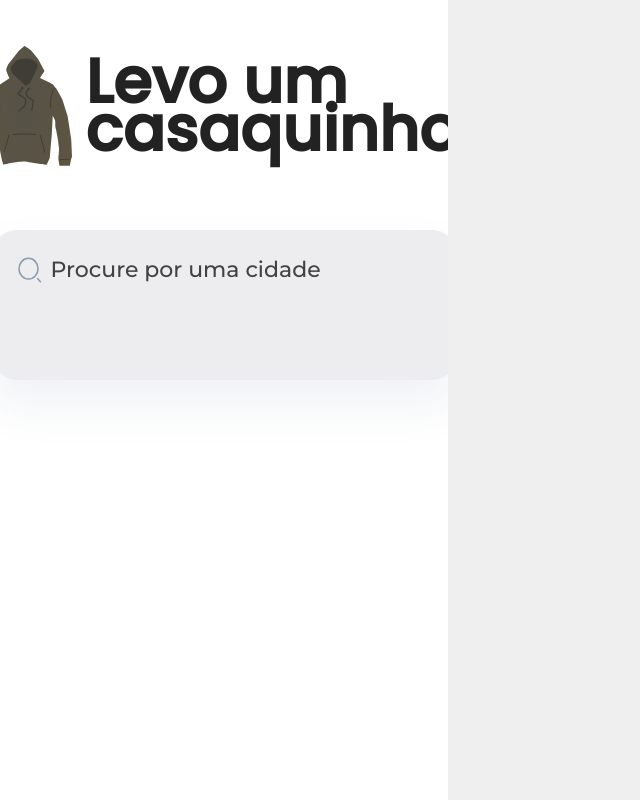
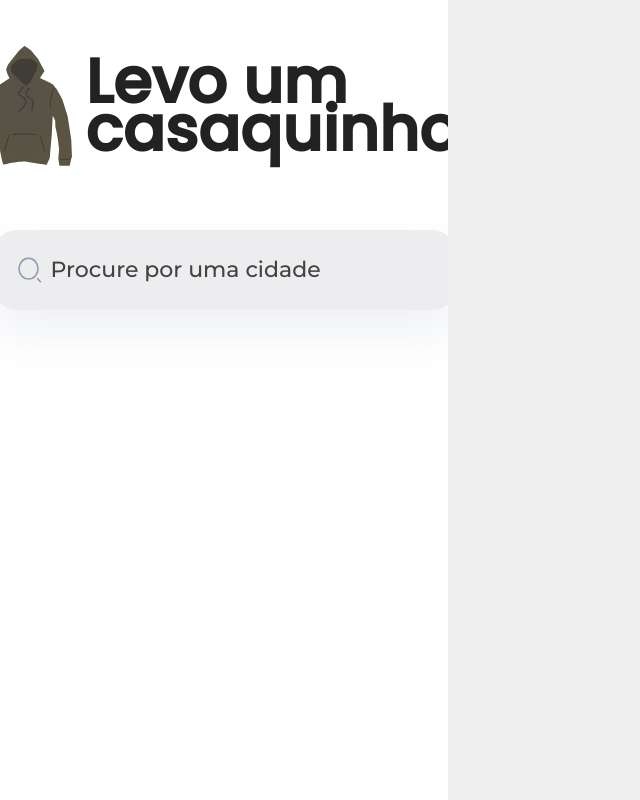
Before and after one commit to brenobreves/levocasaquinho, a React (Vite) app: page / in a window 1280 px wide. Shown: the whole page, without its empty margins (0-640 px from the left). Built offline with nearby package versions, Linux system fonts and the light colour scheme.

Commit message:
feat: getting weather info from API

```diff
--- a/package.json
+++ b/package.json
@@ -10,6 +10,7 @@
     "preview": "vite preview"
   },
   "dependencies": {
+    "axios": "^1.6.2",
     "react": "^18.2.0",
     "react-dom": "^18.2.0",
     "styled-components": "^6.1.1"
--- a/src/App.jsx
+++ b/src/App.jsx
@@ -1,11 +1,13 @@
 import styled from 'styled-components'
 import LeftPannel from './components/LeftPannel'
 import RightPannel from './components/RightPannel'
+import { useState } from 'react'
 function App() {
-
+  const [weather, setWeather] = useState()
+  const [deg, setDeg] = useState("C")
   return (
     <PageContainer>
-      <LeftPannel/>
+      <LeftPannel weather={weather} setWeather={setWeather} deg={deg} setDeg={setDeg}/>
       <RightPannel/>
     </PageContainer>
   )
--- a/src/components/LeftPannel.jsx
+++ b/src/components/LeftPannel.jsx
@@ -1,27 +1,43 @@
 import { useState } from 'react'
 import styled from 'styled-components'
 import Logo from './Logo'
+import axios from 'axios'
 
-function LeftPannel() {
+function LeftPannel({weather, setWeather, deg, setDeg}) {
     const [cityName,setCityName] = useState("")
+    const [cityData, setCityData] = useState({})
+    async function handleKeyDown(e){
+        if(e.key === 'Enter'){
+            await getCityData()
+        }
+    }
 
-    function handleKeyDown(e){
-        if(e.key === 'Enter'){
-        }
+    async function getCityData(){
+        const promise = axios.get(`${import.meta.env.VITE_GEO_API_URL}?q=${cityName}&limit=1&appid=${import.meta.env.VITE_API_KEY}`)
+        promise.catch((erro)=>{
+            console.log(erro);
+        })
+        promise.then((response)=>{
+            setCityData(response.data[0])
+            const promise = axios.get(`${import.meta.env.VITE_WEATHER_API_URL}?lat=${response.data[0].lat}&lon=${response.data[0].lon}&appid=${import.meta.env.VITE_API_KEY}`)
+            promise.catch((erro)=>{
+                console.log(erro);
+            })
+            promise.then((response)=>{
+                setWeather(response.data)
+            })
+        })
     }
   return (
     <SCLeftPannel>
         <Logo/>
         <SCInputWrapper>
-            <SCInputImg src='../../src/assets/search.svg'/>
+            <img src='../../src/assets/search.svg'/>
             <SCSearchInput placeholder='Procure por uma cidade' type='text' value={cityName} onChange={(e) => setCityName(e.target.value)} onKeyDown={handleKeyDown}/>
         </SCInputWrapper>
     </SCLeftPannel>
   )
 }
-
-const SCInputImg = styled.img`
-`
 
 const SCInputWrapper = styled.div`
     display:flex;
@@ -29,7 +45,7 @@ const SCInputWrapper = styled.div`
     justify-content:left;
     width: 445px;
     padding-left:18px;
-    padding-bottom:70px;
+    margin-bottom:70px;
     height: 80px;
     flex-shrink: 0;
     border-radius: 24px;
```
Also changed, not shown: 1 other file (tests, documents, lock files or other folders).
